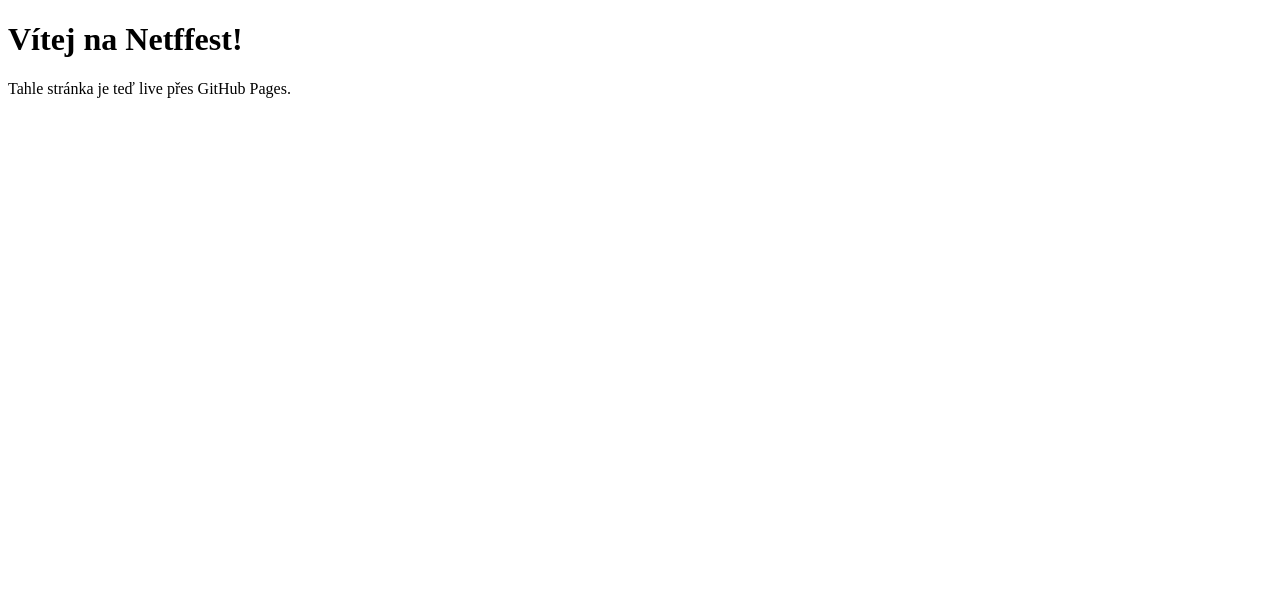
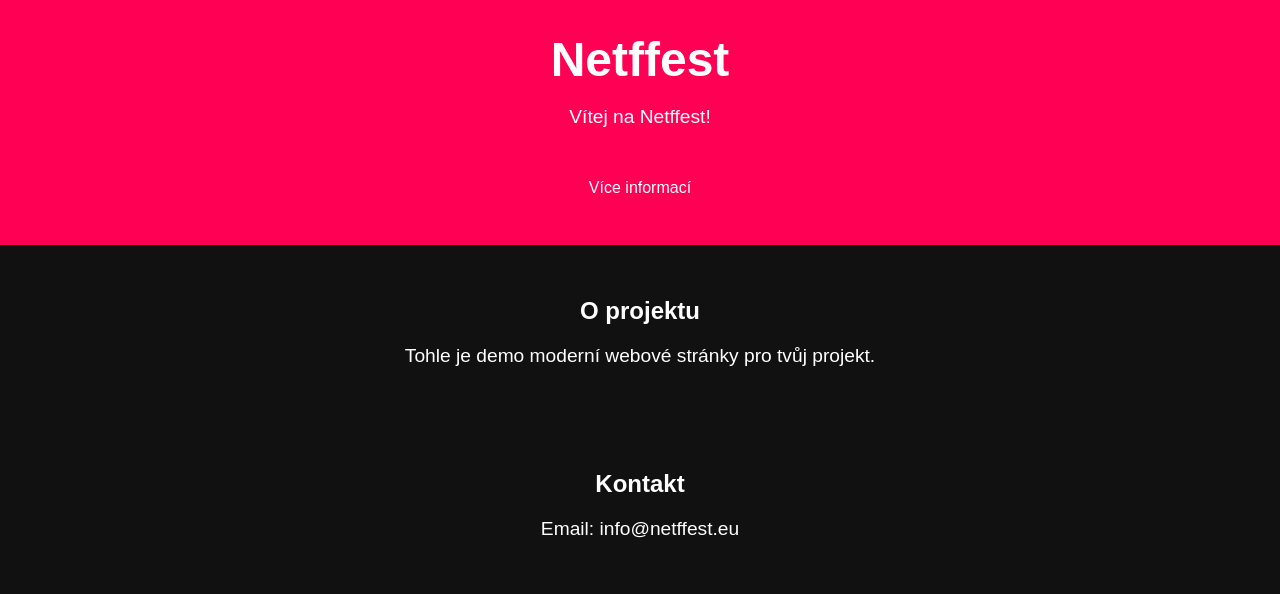
Before and after one commit to Govenn/Netffest, a plain HTML site: page index.html in a window 1280 px wide. Drawn offline with Linux system fonts and the light colour scheme.

Commit message:
Update index.html

```diff
--- a/index.html
+++ b/index.html
@@ -2,10 +2,32 @@
 <html lang="cs">
 <head>
   <meta charset="UTF-8">
+  <meta name="viewport" content="width=device-width, initial-scale=1.0">
   <title>Netffest</title>
+  <style>
+    body { font-family: Arial, sans-serif; margin:0; padding:0; background:#111; color:#fff; }
+    header { background:#ff0055; padding:2rem; text-align:center; }
+    h1 { margin:0; font-size:3rem; }
+    p { font-size:1.2rem; }
+    section { padding:2rem; text-align:center; }
+    a.button { display:inline-block; padding:1rem 2rem; background:#ff0055; color:#fff; text-decoration:none; border-radius:5px; margin-top:1rem; }
+  </style>
 </head>
 <body>
-  <h1>Vítej na Netffest!</h1>
-  <p>Tahle stránka je teď live přes GitHub Pages.</p>
+  <header>
+    <h1>Netffest</h1>
+    <p>Vítej na Netffest!</p>
+    <a href="#" class="button">Více informací</a>
+  </header>
+
+  <section>
+    <h2>O projektu</h2>
+    <p>Tohle je demo moderní webové stránky pro tvůj projekt.</p>
+  </section>
+
+  <section>
+    <h2>Kontakt</h2>
+    <p>Email: info@netffest.eu</p>
+  </section>
 </body>
 </html>
```
